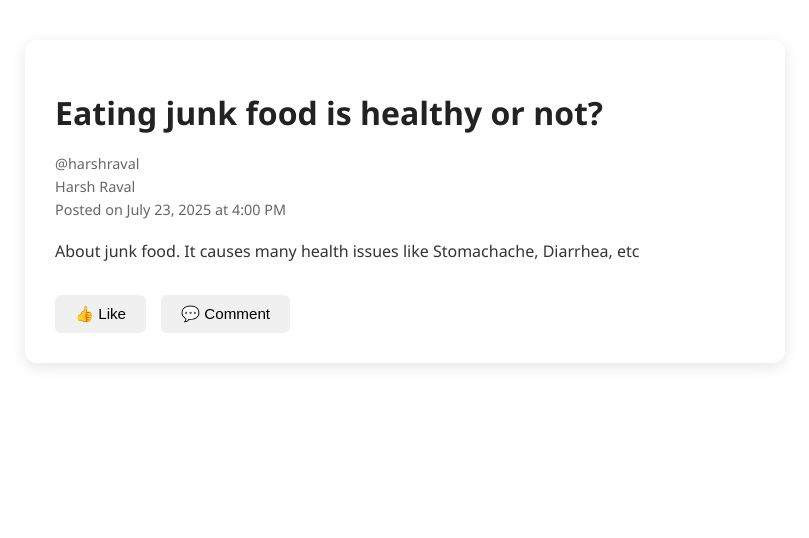
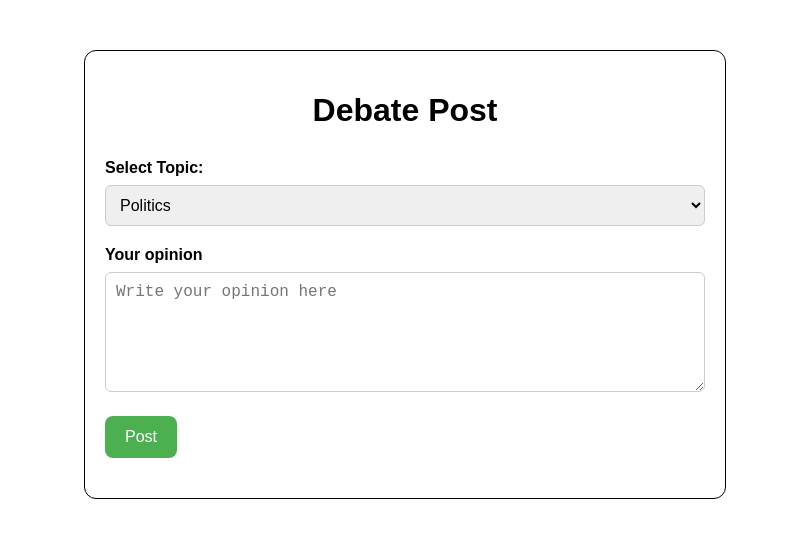
Before and after one commit to harshh46/myfirstreactapp, a React (Create React App) app: page / in a window 1280 px wide. Shown: the top 538 px of the page, without its empty margins (235-1044 px from the left). Built offline with nearby package versions, Linux system fonts and the light colour scheme.

Commit message:
DebatePost

```diff
--- a/src/App.js
+++ b/src/App.js
@@ -6,6 +6,7 @@ import "./index.css";
 // import CommentCard from "./components/CommentCard.js";
 import NewComment from "./components/NewComment.js";
 import DebateDetails from "./components/Debate.js";
+import DebatePost from "./components/DebatePost.js";
 
 function App() {
   const demoComments = [
@@ -20,7 +21,8 @@ function App() {
       <Feedback /> */}
       {/* <CommentCard  /> */}
       {/* <NewComment comments={demoComments} /> */}
-      <DebateDetails />
+      {/* <DebateDetails /> */}
+      <DebatePost />
     </div>
   );
 }
--- /dev/null
+++ b/src/components/DebatePost.js
@@ -0,0 +1,37 @@
+import react, { use, useState } from "react";
+
+const DebatePost = () => {
+  const [opinion, setOpinion] = useState("");
+  const [topic, setTopic] = useState("Politics");
+
+  const handlePost = () => {
+    alert(`Posted ${topic} with : ${opinion}`);
+  };
+
+  return (
+    <div className="debate-post">
+      <h1>Debate Post</h1>
+      <div>
+        <label> Select Topic:</label>
+        <select value={topic} onChange={(e) => setTopic(e.target.value)}>
+          <option value="Politics">Politics</option>
+          <option value="Tech">Tech</option>
+          <option value="Sports">Sports</option>
+        </select>
+      </div>
+      <div>
+        <label>Your opinion</label>
+        <textarea
+          value={opinion}
+          onChange={(e) => setOpinion(e.target.value)}
+          placeholder="Write your opinion here"
+        ></textarea>
+      </div>
+      <div>
+        <button onClick={handlePost}>Post</button>
+      </div>
+    </div>
+  );
+};
+
+export default DebatePost;
--- a/src/index.css
+++ b/src/index.css
@@ -142,3 +142,69 @@ code {
 .comment-btn:hover {
   background-color: #e0e0ff;
 }
+
+/* .debate-post {
+  align-items: center;
+  background-color: #007bff;
+  padding: 30px;
+  text-align: center;
+  margin-bottom: 50px;
+} */
+.debate-post {
+  max-width: 600px;
+  margin: 50px auto;
+  padding: 20px;
+  border: 1px solid #ccc;
+  border-radius: 12px;
+  font-family: Arial, sans-serif;
+  border: 1px solid black;
+}
+
+.debate-post h1 {
+  text-align: center;
+  margin-bottom: 30px;
+}
+
+/* Each form field wrapper */
+.debate-post div {
+  margin-bottom: 20px;
+}
+
+/* Labels */
+.debate-post label {
+  display: block;
+  margin-bottom: 8px;
+  font-weight: bold;
+}
+
+/* Dropdown & Textarea */
+.debate-post select,
+.debate-post textarea {
+  width: 100%;
+  padding: 10px;
+  border-radius: 6px;
+  border: 1px solid #ccc;
+  font-size: 16px;
+  box-sizing: border-box;
+}
+
+/* Textarea height */
+.debate-post textarea {
+  height: 120px;
+  resize: vertical;
+}
+
+/* Post Button */
+.debate-post button {
+  padding: 12px 20px;
+  background-color: #4caf50;
+  color: white;
+  border: none;
+  border-radius: 8px;
+  font-size: 16px;
+  cursor: pointer;
+}
+
+.debate-post button:hover {
+  background-color: #45a049;
+}
```
